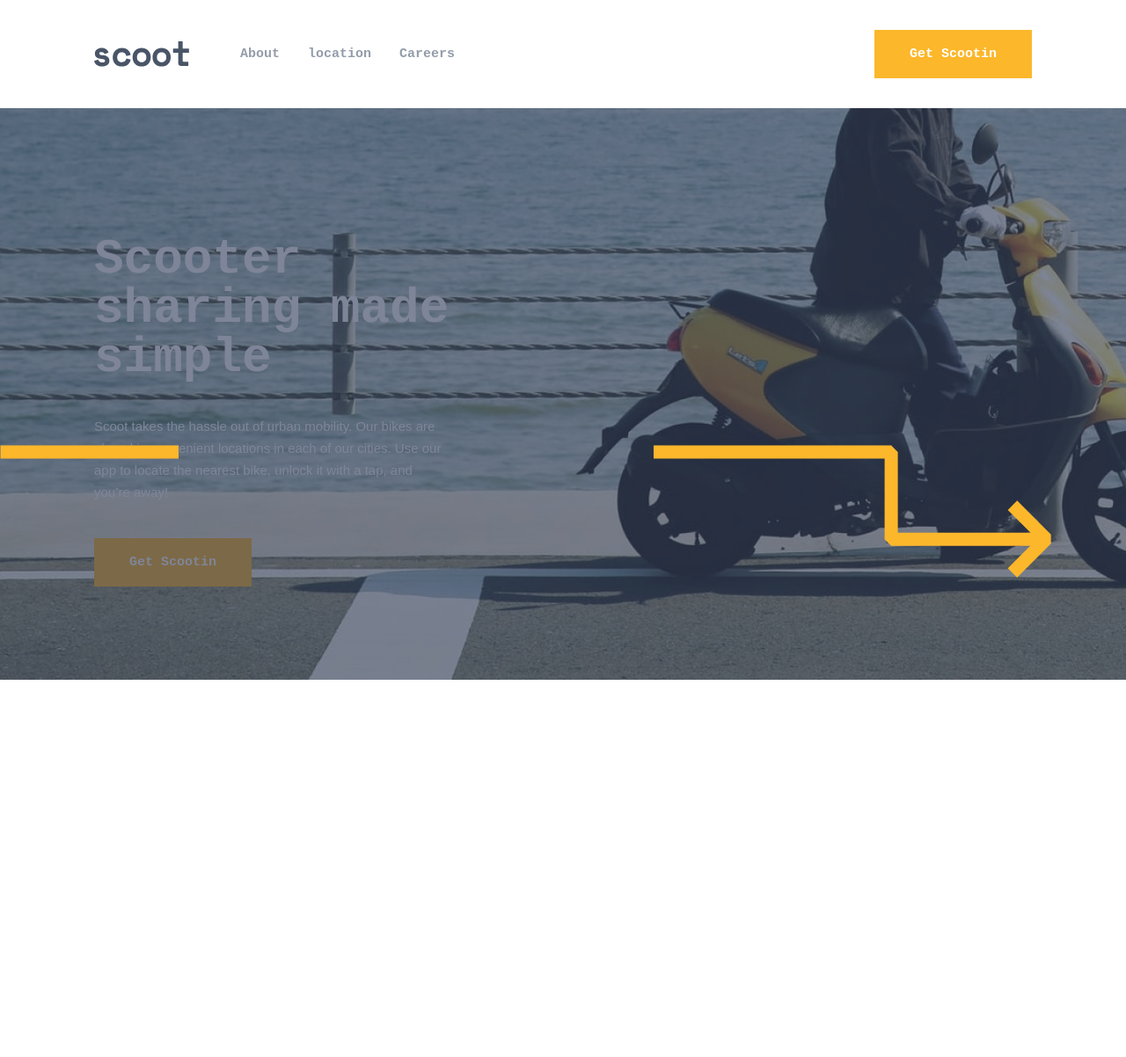
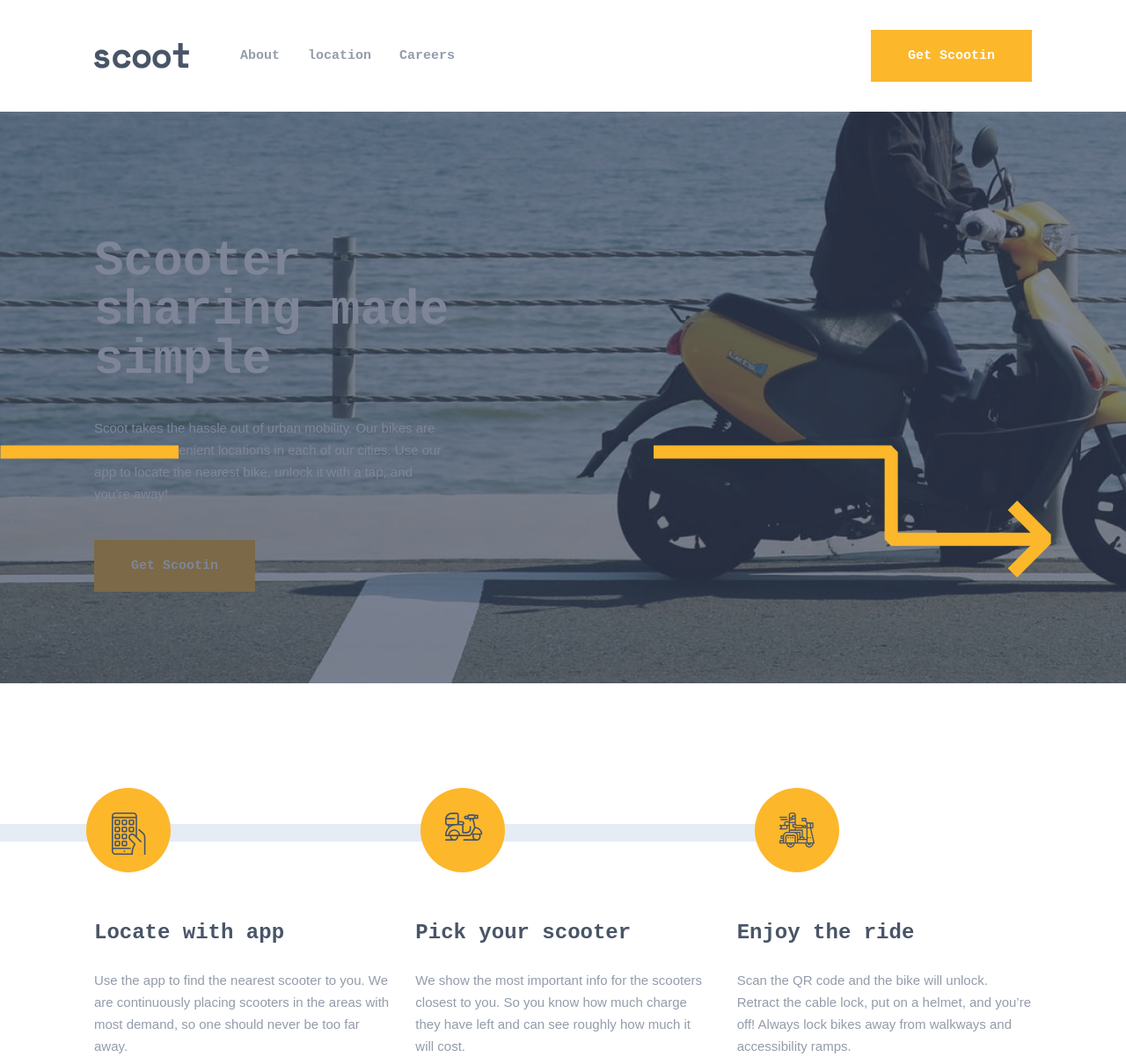
Before and after one commit to Baxtiyorr/Exam-project, a plain HTML site: page index.html in a window 1280 px wide. Shown: the whole page at 88% size. Before the commit the page ends 800 px from the top, so only its background shows below. Drawn offline with Linux system fonts and the light colour scheme.

Commit message:
Ability section done

```diff
--- a/index.html
+++ b/index.html
@@ -26,10 +26,10 @@
                             <button class="navbar__menu-btn">Get Scootin</button>
                         </div>
                         <label for="navbar_check" class="navbar__open">
-                            <img src="./imges/icons/hamburger.svg" alt="">
+                            <img src="./imges/icons/hamburger.svg" alt="hamburger">
                         </label>
                         <label class="navbar__remove" for="navbar_check">
-                            <img src="./imges/icons/remove-btn.svg" alt="">
+                            <img src="./imges/icons/remove-btn.svg" alt="remove">
                         </label>
                     </div>
                     <button class="navbar__menu-btn navbar__menu-btn--desktop">Get Scootin</button>
@@ -53,6 +53,38 @@
         <img class="line-img" src="./imges/icons/line.svg" alt="line">
         <img class="arrow" src="./imges/icons/arrow.svg" alt="arrow">
     </header>
+    <main>
+        <section class="ability">
+            <div class="container ability-container">
+                <hr>
+                <div class="circles">
+                    <div class="circle">
+                        <img src="./imges/icons/phone.svg" alt="phone">
+                    </div>
+                    <div class="circle">
+                        <img src="./imges/icons/scooter.svg" alt="scooter">
+                    </div>
+                    <div class="circle">
+                        <img src="./imges/icons/ride.svg" alt="riding">
+                    </div>
+                </div>
+                <div class="ability__content">
+                    <div class="ability__content-info">
+                        <h2>Locate with app</h2>
+                        <p>Use the app to find the nearest scooter to you. We are continuously placing scooters in the areas with most demand, so one should never be too far away. </p>
+                    </div>
+                    <div class="ability__content-info">
+                        <h2>Pick your scooter</h2>
+                        <p>We show the most important info for the scooters closest to you. So you know how much charge they have left and can see roughly how much it will cost. </p>
+                    </div>
+                    <div class="ability__content-info">
+                        <h2>Enjoy the ride</h2>
+                        <p>Scan the QR code and the bike will unlock. Retract the cable lock, put on a helmet, and you’re off! Always lock bikes away from walkways and accessibility ramps. </p>
+                    </div>
+                </div>
+            </div>
+        </section>
+    </main>
 </body>
 
 </html>
--- /dev/null
+++ b/sass/all-blocks/_ability-section.scss
@@ -0,0 +1,102 @@
+.ability {
+    margin-top: 160px;
+}
+
+.ability-container {
+    position: relative;
+}
+
+hr {
+    width: 947px;
+    border: 10px solid $circles-color;
+    position: absolute;
+    top: 0;
+    left: -186px;
+}
+
+.circle {
+    width: 96px;
+    height: 96px;
+    border-radius: 50%;
+    background-color: $main-btn-color;
+    padding: 28px;
+    text-align: center;
+}
+
+.circles {
+    display: flex;
+    align-items: center;
+    column-gap: 284px;
+    position: absolute;
+    top: -41px;
+    left: 6px;
+}
+
+.ability__content {
+    display: flex;
+    align-items: center;
+    column-gap: 30px;
+    padding-top: 110px;
+    &-info {
+        & h2 {
+            font-weight: 700;
+            font-size: 24px;
+            line-height: 28px;
+            font-family: $title-font;
+            color: $secondary-color;
+        }
+        & p {
+            font-weight: 400;
+            font-size: 15px;
+            line-height: 25px;
+            color: $text-color;
+            margin-top: 27px;
+            max-width: 350px;
+        }
+    }
+}
+
+@include for-tablet {
+    hr {
+        width: 0px;
+        height: 601px;
+        border-left: 10px solid $circles-color;
+        top: -160px;
+        left: 137px;
+    }
+    .circles {
+        display: flex;
+        flex-direction: column;
+        align-items: center;
+        row-gap: 74px;
+        top: 118px;
+        left: 98px;
+    }
+    .ability__content {
+        display: flex;
+        align-items: center;
+        flex-direction: column;
+        row-gap: 40px;
+    }
+}
+
+@include fro-mobile {
+    hr {
+        display: none;
+    }
+    .circles {
+        display: flex;
+        flex-direction: column;
+        align-items: center;
+        row-gap: 224px;
+        top: 0;
+        left: 0;
+    }
+    .ability__content {
+        row-gap: 128px;
+        text-align: center;
+        &-info {
+            margin-bottom: 48px;
+        }
+    }
+}
--- a/sass/all-blocks/_header.scss
+++ b/sass/all-blocks/_header.scss
@@ -3,6 +3,7 @@ nav {
     position: sticky;
     top: 0;
     left: 0;
+    z-index: 20;
 }
 
 .navbar {
@@ -42,16 +43,18 @@ nav {
         font-size: 15px;
         line-height: 25px;
         cursor: pointer;
-        border: 1px solid transparent;
+        border: 3px solid transparent;
         transition: 0.5s;
     }
     &-btn:hover,
     .navbar__menu-btn--desktop:hover {
-        scale: (1.1);
+        background-color: transparent;
+        color: $main-btn-color;
+        border: 3px solid $main-btn-color;
     }
     &-btn:active,
     .navbar__menu-btn--desktop:active {
-        scale: (1);
+        background-color: $main-btn-color;
     }
 }
 
@@ -93,7 +96,7 @@ nav {
         flex-direction: column;
         height: 603px;
         position: fixed;
-        top: 123px;
+        top: 96px;
         left: 0;
         background-color: #333A44;
         width: 256px;
@@ -125,14 +128,16 @@ nav {
             font-size: 15px;
             line-height: 25px;
             cursor: pointer;
-            border: 1px solid transparent;
+            border: 3px solid transparent;
             transition: 0.5s;
         }
         &-btn:hover {
-            scale: (1.1);
+            background-color: transparent;
+            color: $main-btn-color;
+            border: 3px solid $main-btn-color;
         }
         &-btn:active {
-            scale: (1);
+            background-color: $main-btn-color;
         }
     }
     .navbar__menu-btn--desktop {
@@ -192,15 +197,17 @@ nav {
         font-size: 15px;
         line-height: 25px;
         background-color: $main-btn-color;
-        border: 1px solid transparent;
+        border: 3px solid transparent;
         transition: 0.5s;
         cursor: pointer;
     }
     &-btn:hover {
-        scale: (1.1);
+        background-color: transparent;
+        color: $main-btn-color;
+        border: 3px solid $main-btn-color;
     }
     &-btn:active {
-        scale: (1);
+        background-color: $main-btn-color;
     }
 }
 
@@ -252,7 +259,7 @@ only screen and (min-resolution: 2dppx) {
         display: none;
     }
     .arrow {
-        top: 622px;
+        top: 580px;
         right: 429px
     }
     .hero {
@@ -269,3 +276,7 @@ only screen and (min-resolution: 2dppx) {
         }
     }
 }
+
+@include fro-mobile {
+    .arrow {}
+}
--- a/sass/main.scss
+++ b/sass/main.scss
@@ -21,3 +21,4 @@ body {
 @import './mixins';
 @import './generals';
 @import './all-blocks/header';
+@import './all-blocks/ability-section';
```
Also changed, not shown: css/main.css, css/main.min.css, imges/icons/phone.svg (added), imges/icons/ride.svg (added), imges/icons/scooter.svg (added), 2 other files.
